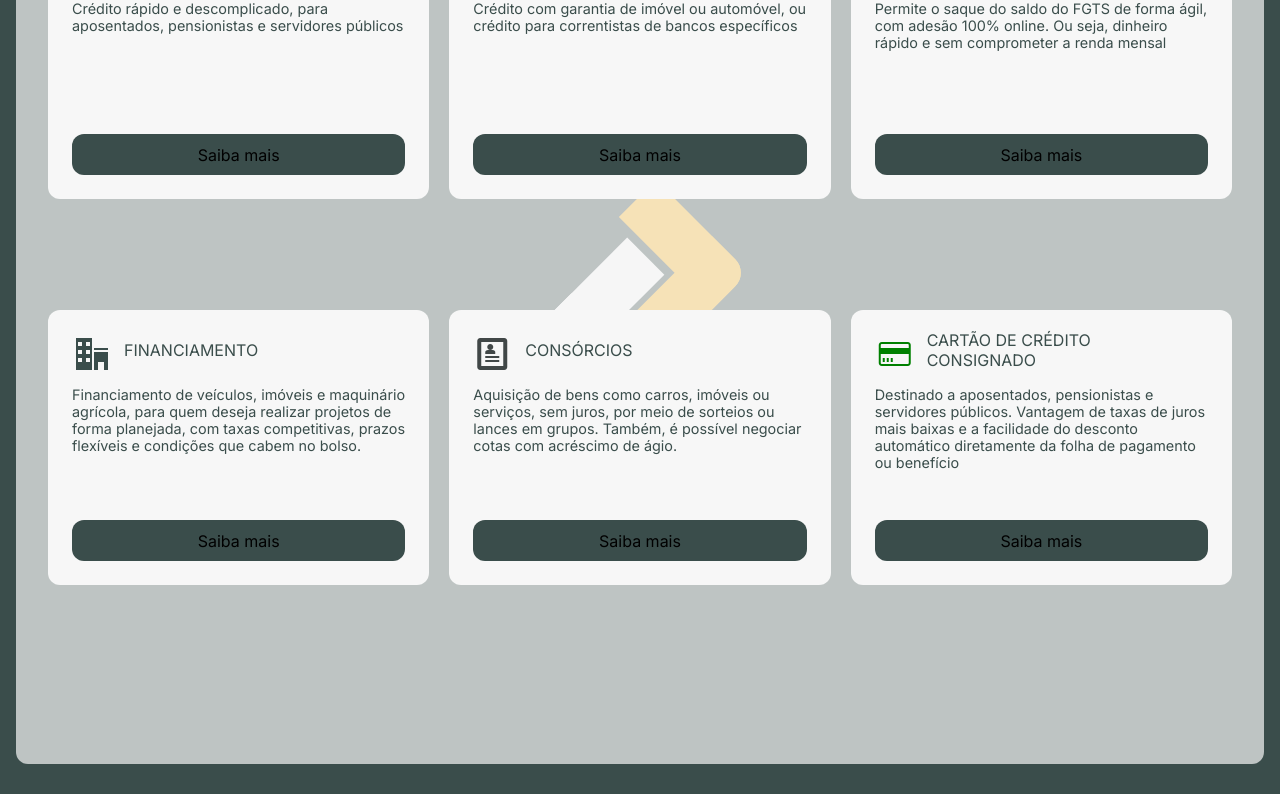
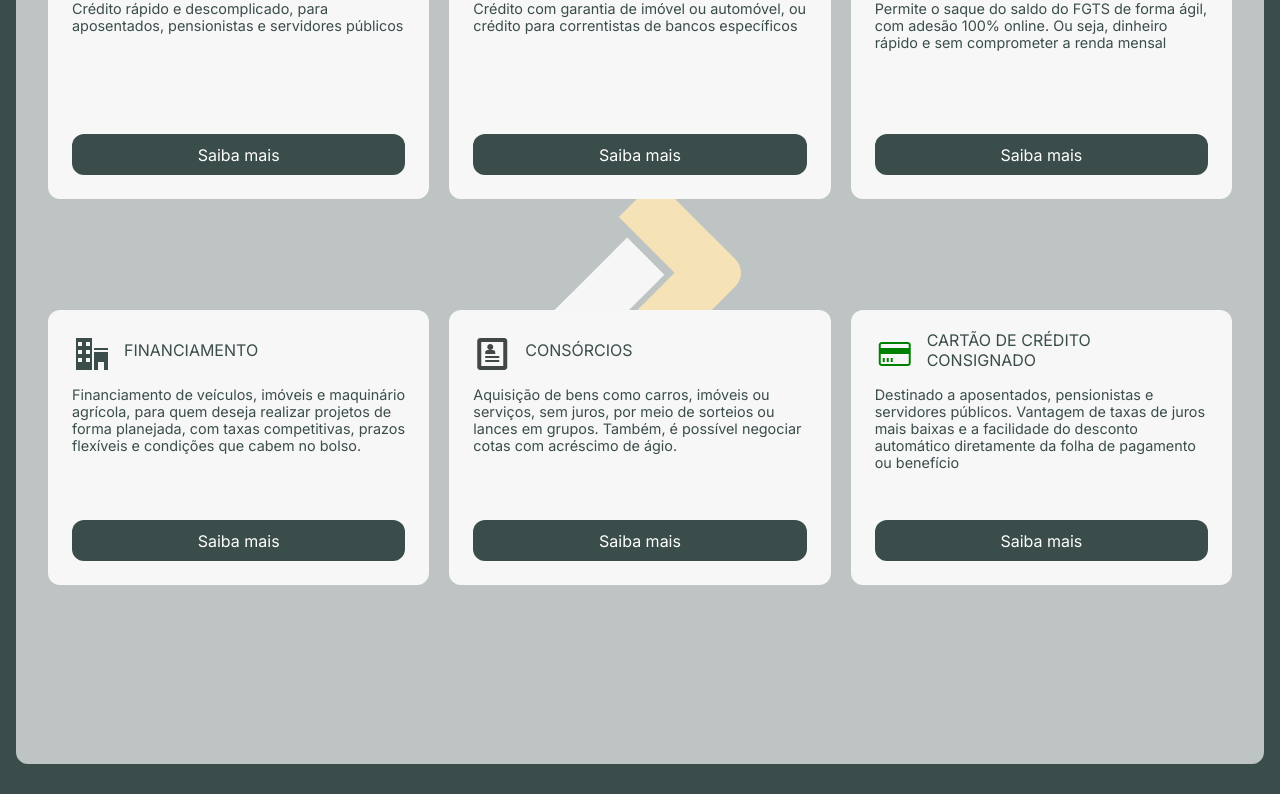
Before and after one commit to pedrovisani/landing-page-fpaz, a React (Vite) app: page / in a window 1280 px wide. Shown: the part 980-1774 px from the top of the page. Built offline with nearby package versions, Linux system fonts and the light colour scheme.

Commit message:
correcao cor buttons

```diff
--- a/src/index.css
+++ b/src/index.css
@@ -125,6 +125,7 @@ button {
   font-family: inherit;
   background-color: rgb(58, 77, 75);
   cursor: pointer;
+  color: var(--white);
 }
 button:hover {
   background-color: rgba(58, 77, 75, 0.8);
```
